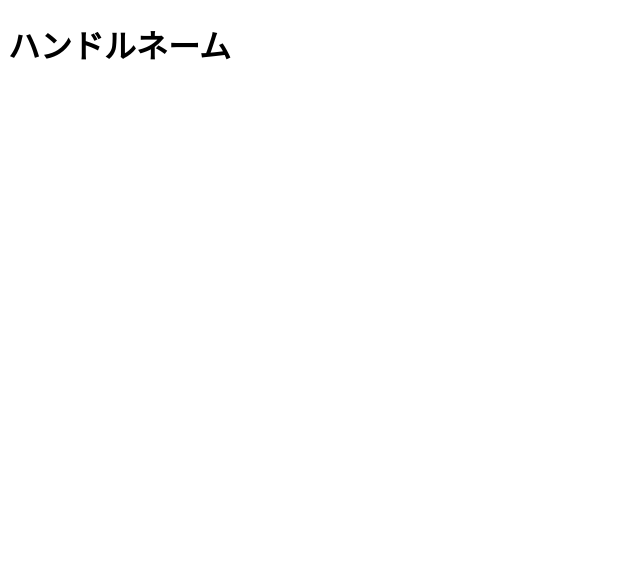
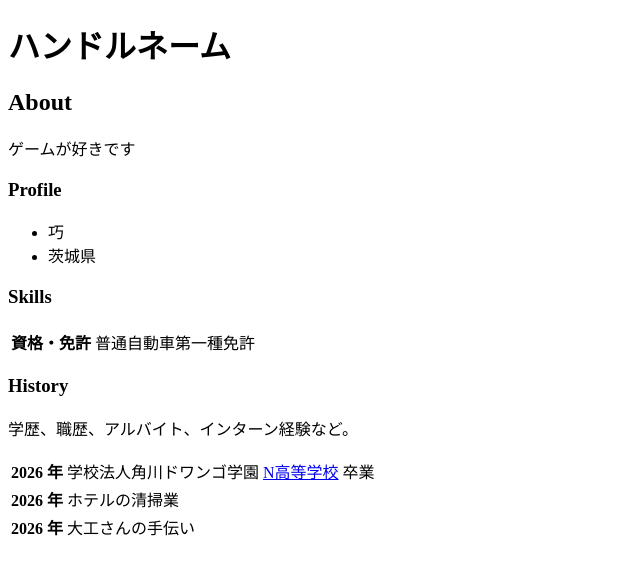
Before and after one commit to k91685355-create/k91685355, a plain HTML site: page index.html in a window 1280 px wide. Shown: the whole page, without its empty margins (0-640 px from the left). Drawn offline with Linux system fonts and the light colour scheme.

Commit message:
HTMLの雛形を作成
Added additional sections including About, Profile, Skills, and History with relevant content.

```diff
--- a/index.html
+++ b/index.html
@@ -9,3 +9,36 @@
 <h1>ハンドルネーム</h1>
 </body>
 </html>
+<h2>About</h2>
+    <p>
+      ゲームが好きです
+    </p>
+
+    <h3>Profile</h3>
+    <ul>
+      <li>巧</li>
+      <li>茨城県</li>
+    </ul>
+<h3>Skills</h3>
+    <table>
+      <tr>
+        <th>資格・免許</th>
+        <td>普通自動車第一種免許</td>
+      </tr>
+    </table>
+    <h3>History</h3>
+    <p>学歴、職歴、アルバイト、インターン経験など。</p>
+    <table>
+      <tr>
+        <th>2026 年</th>
+        <td>学校法人角川ドワンゴ学園 <a href="https://nnn.ed.jp/">N高等学校</a> 卒業</td>
+      </tr>
+      <tr>
+        <th>2026 年</th>
+        <td>ホテルの清掃業</td>
+      </tr>
+      <tr>
+        <th>2026 年</th>
+        <td>大工さんの手伝い</td>
+      </tr>
+    </table>
```
